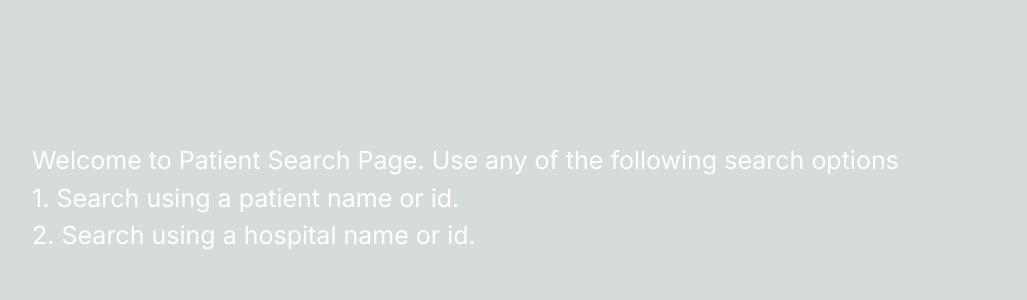
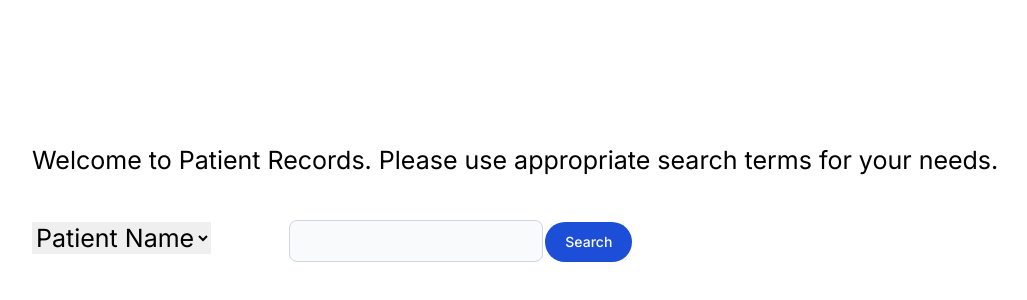
Before and after one commit to amrithrajvijayan/hci_frontend, a Next.js app: page / in a window 1280 px wide. Shown: the part 18-318 px from the top of the page, without its empty margins (224-1251 px from the left). Built offline with nearby package versions, Linux system fonts and the light colour scheme.

Commit message:
Adding new route for search and optimizing some existing code

```diff
--- /dev/null
+++ b/app/components/patientNameSearch.tsx
@@ -0,0 +1,34 @@
+'use client';
+import { validateHeaderValue } from "http";
+import { useState } from "react";
+import { useRouter } from 'next/navigation'
+
+export default function PatientNameSearchComponent() {
+
+    const [searchText, setSearchText] = useState('');
+    const router = useRouter()
+
+    function handleSearch() {
+        console.log("inside with state as " + searchText);
+        router.push('/search')
+    }
+
+
+    return (
+        <div className="grid-container">
+            <div className="grid-item">
+                <select>
+                    <option>Patient Name</option>
+                    <option>Patient ID</option>
+                    <option>Date of Visit</option>
+                </select>
+            </div>
+            <div className="grid-item">
+                <input type="text" id="first_name" onChange={function (v) { setSearchText(v.target.value) }} value={searchText} className="bg-gray-50 border border-gray-300 text-gray-900 text-sm rounded-lg focus:ring-blue-500 focus:border-blue-500 block w-full p-2.5 dark:bg-gray-700 dark:border-gray-600 dark:placeholder-gray-400 dark:text-white dark:focus:ring-blue-500 dark:focus:border-blue-500" placeholder=""></input>
+            </div>
+            <div>
+                <button onClick={handleSearch} type="button" className="text-white bg-blue-700 hover:bg-blue-800 focus:outline-none focus:ring-4 focus:ring-blue-300 font-medium rounded-full text-sm px-5 py-2.5 text-center me-2 mb-2 dark:bg-blue-600 dark:hover:bg-blue-700 dark:focus:ring-blue-800">Search</button>
+            </div>
+        </div>
+    )
+}
--- a/app/globals.css
+++ b/app/globals.css
@@ -16,18 +16,16 @@
   }
 }
 
+button {
+  border-color: gray;
+}
+
 body {
   color: rgb(var(--foreground-rgb));
-  background: linear-gradient(
-      to bottom,
-      transparent,
-      rgb(var(--background-end-rgb))
-    )
-    rgb(var(--background-start-rgb));
 }
 
 .HomePageContents {
-  color: white;
+  color: black;
   font-size: 25px;
   position: absolute;
   width:100%;
@@ -35,3 +33,34 @@ body {
   top: 20%;
   left: 20%;
 }
+
+.searchOptions {
+  margin: 20px;
+  font-size: 20px;
+  padding: 10px;
+  border:1px solid gray;
+  width: 60%;
+  display: inline-block;
+}
+
+.grid-container {
+  padding-top: 40px;
+  width: 60%;
+  display: grid;
+  grid-template-columns: repeat(3, 1fr);
+  gap: 2px;
+  grid-auto-rows: minmax(50px, auto);
+}
+
+
+.searchResults {
+  padding: 40px;
+  width: 100%;
+  height: 100%;
+  color:black;
+  font-size: 14px;
+}
+
+table, th, td {
+  border: 1px solid black;
+}
--- a/app/page.tsx
+++ b/app/page.tsx
@@ -1,7 +1,6 @@
-import Image from 'next/image'
 import HomePage from './pages/home'
 
-export default function Home() {
+export default function Page() {
   return (
     <HomePage/>
   )
--- a/app/pages/home.tsx
+++ b/app/pages/home.tsx
@@ -1,11 +1,11 @@
+import PatientNameSearchComponent from '../components/patientNameSearch'
 
 export default function HomePage() {
     return (
         <div className="HomePageContents">
-            Welcome to Patient Search Page. Use any of the following search options
+            Welcome to Patient Records. Please use appropriate search terms for your needs.
             <ul>
-                <li>1. Search using a patient name or id.</li>
-                <li>2. Search using a hospital name or id.</li>
+                <li><PatientNameSearchComponent/></li>
             </ul>
         </div>
     )
--- /dev/null
+++ b/app/search/page.tsx
@@ -0,0 +1,5 @@
+import SearchResults from './results'
+
+export default function Page() {
+  return (<SearchResults />)
+}
--- /dev/null
+++ b/app/search/results.tsx
@@ -0,0 +1,38 @@
+'use client'
+
+
+export default function SearchResults() {
+    return (
+        <div className="searchResults">
+            <div>
+                <h1>
+                    Patient Search Results
+                </h1>
+            </div>
+            <div>
+                <table>
+                    <th>
+                        Patient ID
+                    </th>
+                    <th>
+                        Patient Name
+                    </th>
+                    <th>
+                        Date of Visit
+                    </th>
+                    <tr>
+                        <td>
+                            1
+                        </td>
+                        <td>
+                            P1
+                        </td>
+                        <td>
+                            11/23/223
+                        </td>
+                    </tr>
+                </table>
+            </div>
+        </div>
+    )
+}
--- a/tsconfig.json
+++ b/tsconfig.json
@@ -22,6 +22,6 @@
       "@/*": ["./*"]
     }
   },
-  "include": ["next-env.d.ts", "**/*.ts", "**/*.tsx", ".next/types/**/*.ts"],
+  "include": ["next-env.d.ts", "**/*.ts", "**/*.tsx", ".next/types/**/*.ts", "app/search/layout.tsxxx"],
   "exclude": ["node_modules"]
 }
```
Also changed, not shown: package.json (+6 -5 lines), 2 other files (tests, documents, lock files or other folders).
